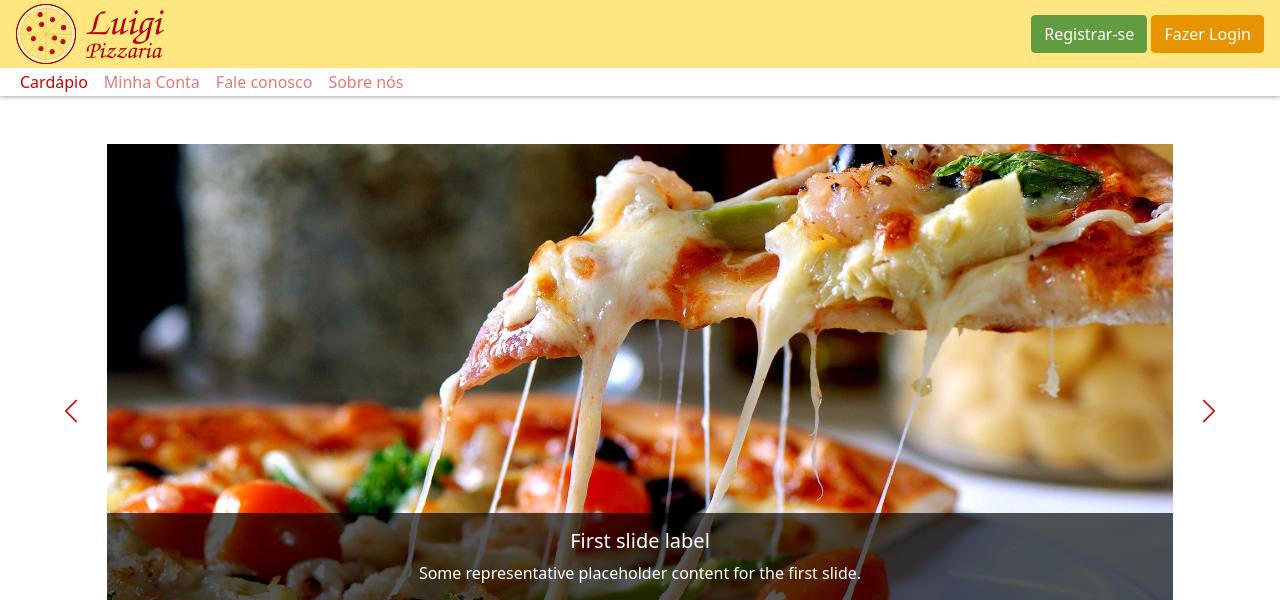
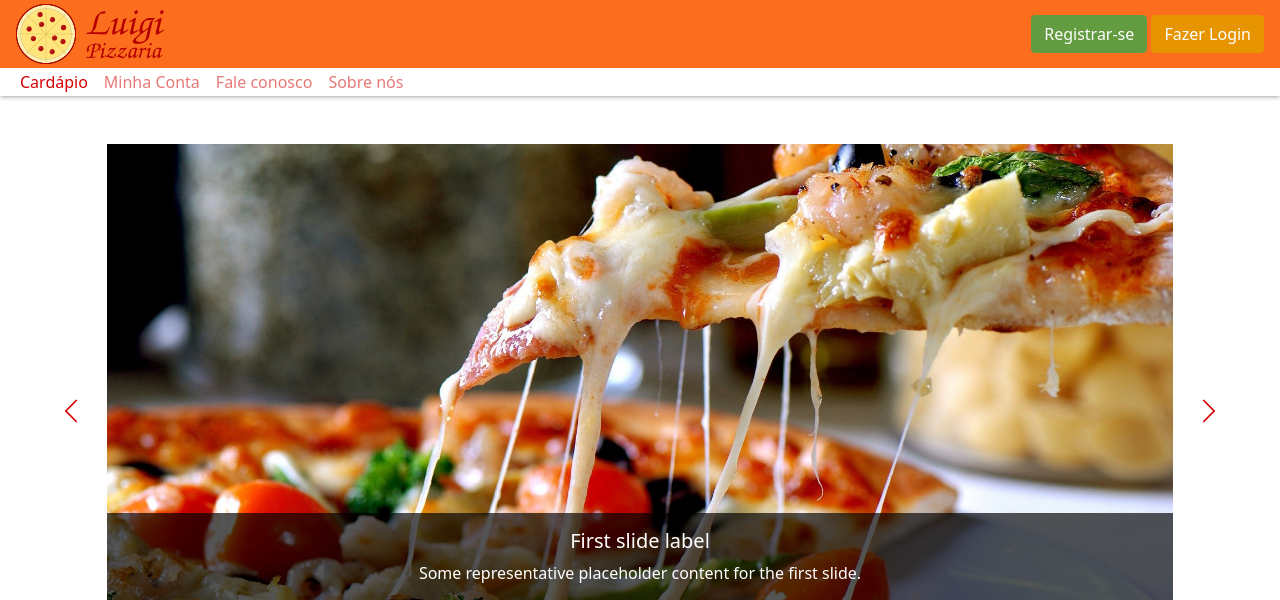
Before and after one commit to chagasduarte/Laboratorio, a PHP site: page / in a window 1280 px wide. Shown: the top 600 px of the page. Run offline with PHP 8.4, Linux system fonts and the light colour scheme; data comes from the database, SQL or seed files in the repository.

Commit message:
alterado cor do navbar

```diff
--- a/css/style.css
+++ b/css/style.css
@@ -1,5 +1,9 @@
 .bg-yellow {
 	background-color: #ffe680;
+}
+
+.bg-dark-orange {
+	background-color: #FC6D1E;
 }
 
 .fg-red {
--- a/header.php
+++ b/header.php
@@ -1,6 +1,6 @@
 <header>
     <nav class="navbar navbar-expand-lg d-block shadow-bottom p-0">
-        <div class="container-fluid justify-content-center justify-content-lg-between bg-yellow py-1 px-3">
+        <div class="container-fluid justify-content-center justify-content-lg-between bg-dark-orange py-1 px-3">
             <button class="navbar-toggler p-0 btn-red" type="button" data-bs-toggle="collapse" data-bs-target="#navbarNavAltMarkup" aria-controls="navbarNavAltMarkup" aria-expanded="false" aria-label="Toggle navigation">
                 <svg xmlns="http://www.w3.org/2000/svg" width="50" height="50" fill="currentColor" class="bi bi-list" viewBox="0 0 16 16">
                     <path fill-rule="evenodd" d="M2.5 12a.5.5 0 0 1 .5-.5h10a.5.5 0 0 1 0 1H3a.5.5 0 0 1-.5-.5zm0-4a.5.5 0 0 1 .5-.5h10a.5.5 0 0 1 0 1H3a.5.5 0 0 1-.5-.5zm0-4a.5.5 0 0 1 .5-.5h10a.5.5 0 0 1 0 1H3a.5.5 0 0 1-.5-.5z"/>
```
